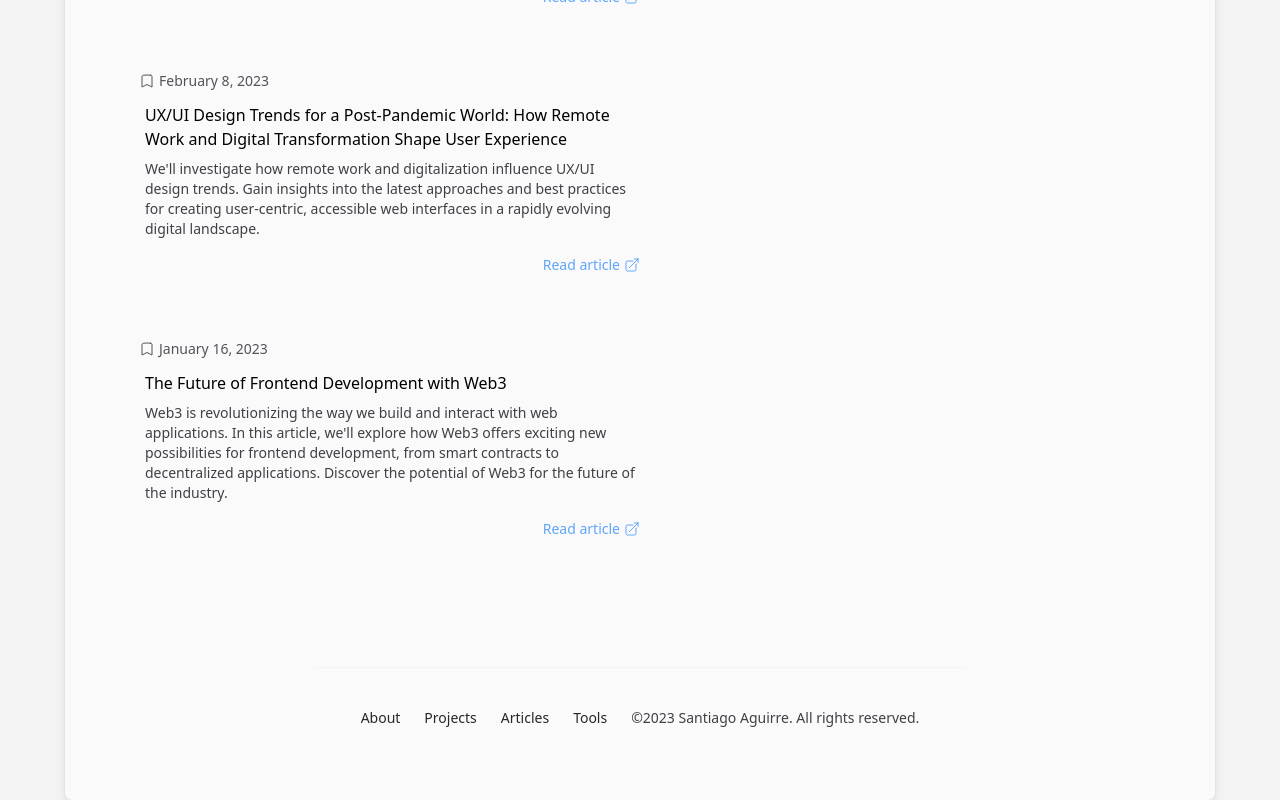
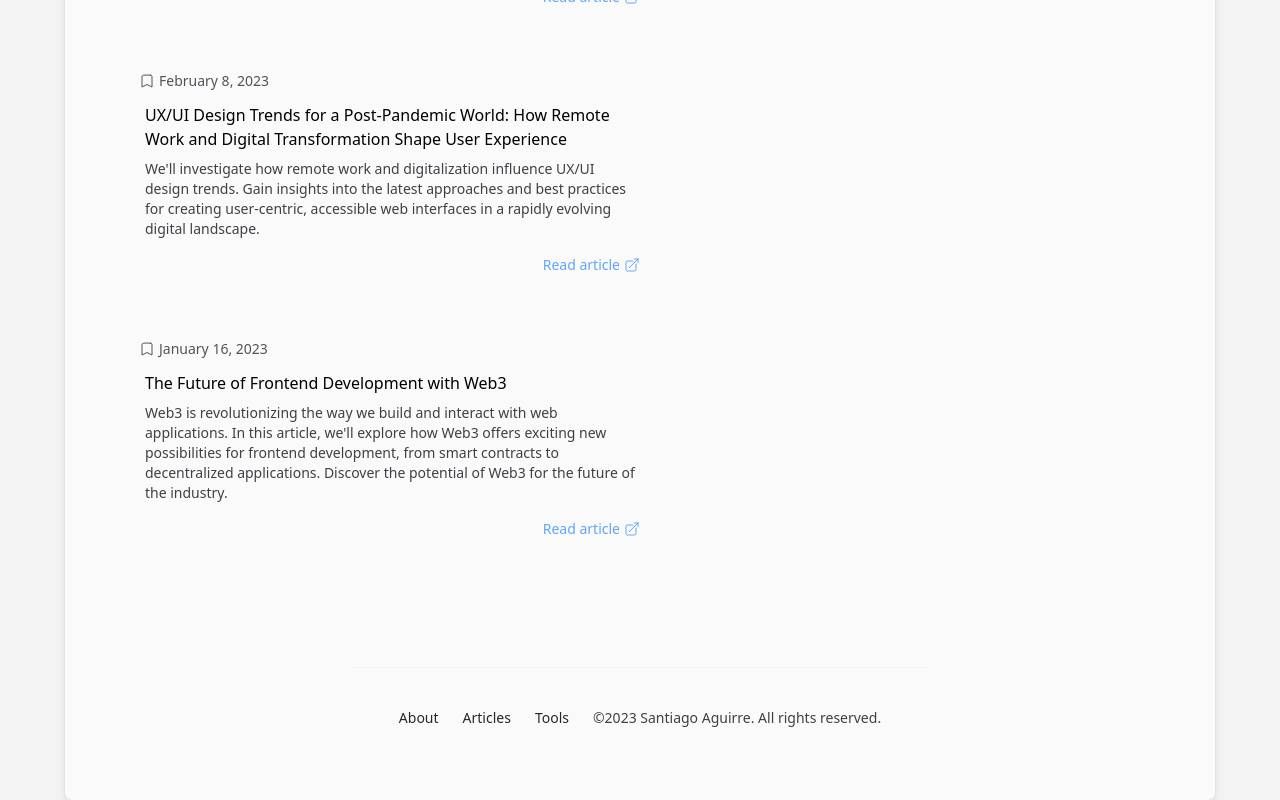
Before and after one commit to saguirre/portfolio, a Next.js app in the folder web/: page / in a window 1280 px wide. Shown: the part 975-1775 px from the top of the page. Built offline with nearby package versions, Linux system fonts and the light colour scheme.

Commit message:
Update Layout.tsx

```diff
--- a/web/components/Layout.tsx
+++ b/web/components/Layout.tsx
@@ -30,9 +30,9 @@ export const Layout: React.FC<LayoutProps> = ({ hideImage, children }) => {
                           <a className="transition hover:text-blue-500 dark:hover:text-blue-400" href="/about">
                             About
                           </a>
-                          <a className="transition hover:text-blue-500 dark:hover:text-blue-400" href="/projects">
+                          {/* <a className="transition hover:text-blue-500 dark:hover:text-blue-400" href="/projects">
                             Projects
-                          </a>
+                          </a> */}
                           <a className="transition hover:text-blue-500 dark:hover:text-blue-400" href="/articles">
                             Articles
                           </a>
```
